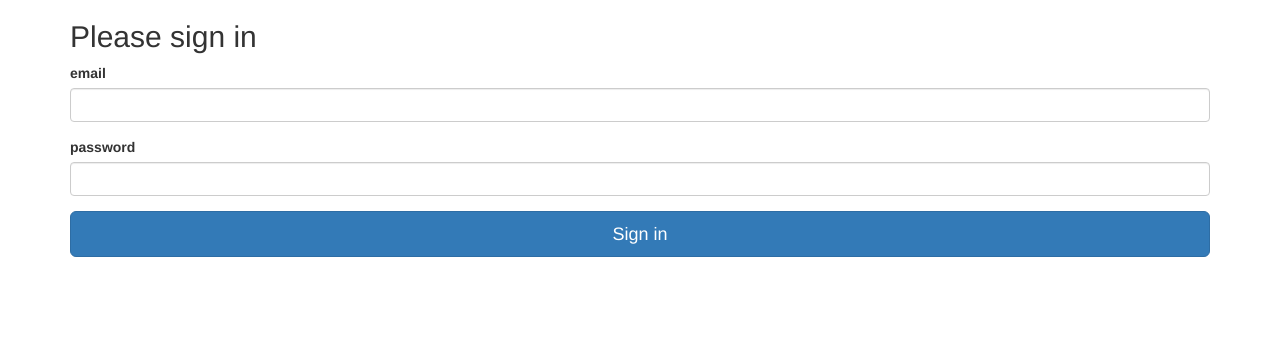
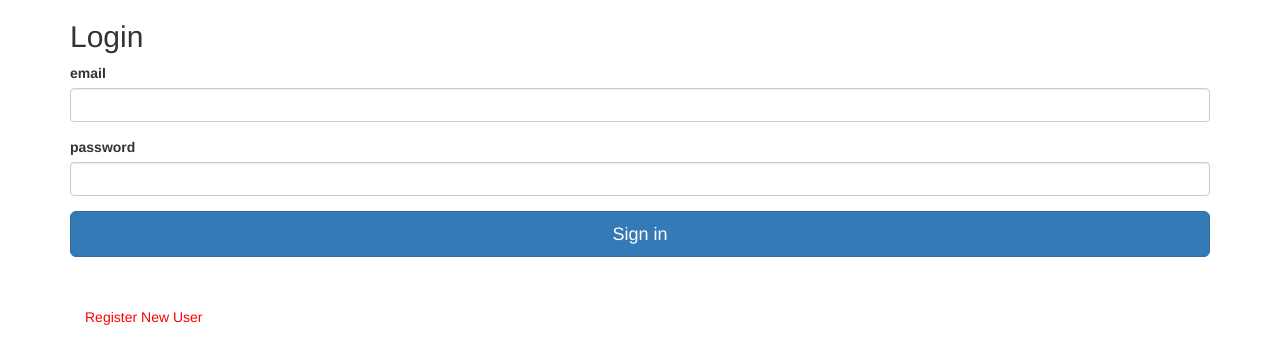
Before and after one commit to Fitty87/Common_Database, a Flask app: page /login in a window 1280 px wide. Shown: the top 364 px of the page. Run offline with Flask 2, Linux system fonts and the light colour scheme; some libraries are stand-ins or nearby versions.

Commit message:
link_from_login_to_register

```diff
--- a/forms.py
+++ b/forms.py
@@ -6,3 +6,7 @@ class LoginForm(FlaskForm):
     #@Tom: Hier auf Lenght auch prüfen gut?
     email = StringField('email', validators=[InputRequired(), Length(min=10, max=50)])
     password = PasswordField('password', validators=[InputRequired(), Length(min=3, max=20)])
+
+class RegisterForm(FlaskForm):
+    email = StringField('email', validators=[InputRequired(), Email(message='invalid email'), Length(min=10, max=50)])
+    password = PasswordField('password', validators=[InputRequired(), Length(min=3, max=20)])
--- a/requirements.txt
+++ b/requirements.txt
@@ -5,14 +5,18 @@ attrs==21.4.0
 click==8.1.2
 colorama==0.4.4
 coverage==6.4.1
+dnspython==2.2.1
 dominate==2.6.0
+email-validator==1.2.1
 Flask==2.1.1
 Flask-Admin==1.6.0
 Flask-Bootstrap==3.3.7.1
+Flask-Login==0.6.1
 Flask-Migrate==3.1.0
 Flask-SQLAlchemy==2.5.1
 Flask-WTF==1.0.1
 greenlet==1.1.2
+idna==3.3
 iniconfig==1.1.1
 itsdangerous==2.1.2
 Jinja2==3.1.1
--- a/routes.py
+++ b/routes.py
@@ -1,7 +1,8 @@
-from flask import render_template
+from flask import render_template, redirect, request, url_for
 from flask_bootstrap import Bootstrap
 from flask_admin.contrib.sqla import ModelView
 import flask_admin as admin
+from flask_login import UserMixin, login_user, LoginManager, login_required, logout_user, current_user
 
 from config import app
 from models import *
@@ -17,7 +18,20 @@ def index():
 @app.route('/login', methods=['GET', 'POST'])
 def login():
     form = LoginForm()
+
+
+
     return render_template('login.html', form=form)
+
+def test():
+    if request.method == "POST":
+        return redirect(url_for('register', form = form))
+
+
+@app.route('/register', methods=['GET', 'POST'])
+def register():
+    form = RegisterForm()
+    return render_template('register.html', form=form)
 
 # Create custom view
 class UserView(ModelView):
--- a/templates/login.html
+++ b/templates/login.html
@@ -9,12 +9,27 @@ Login
     <div class="container">
 
       <form class="form-signin" method="POST" action="/login">
-        <h2 class="form-signin-heading">Please sign in</h2>
+        <h2 class="form-signin-heading">Login</h2>
         {{ form.hidden_tag() }}
         {{ wtf.form_field(form.email) }}
         {{ wtf.form_field(form.password) }}
         <button class="btn btn-lg btn-primary btn-block" type="submit">Sign in</button>
+        <br/>
+        <br/>
+        <ul class="nav nav-pills">
+            <li class="nav-item">
+              <a class="nav-link active" href= "{{url_for('register')}}">Register New User</a>
+        </li>
+        <style>
+            .nav-link {
+                color: red;
+            }
+
+
+
+
       </form>
+
 
     </div>
 {% endblock %}
```
Also changed, not shown: models.py (+4 -4 lines).
